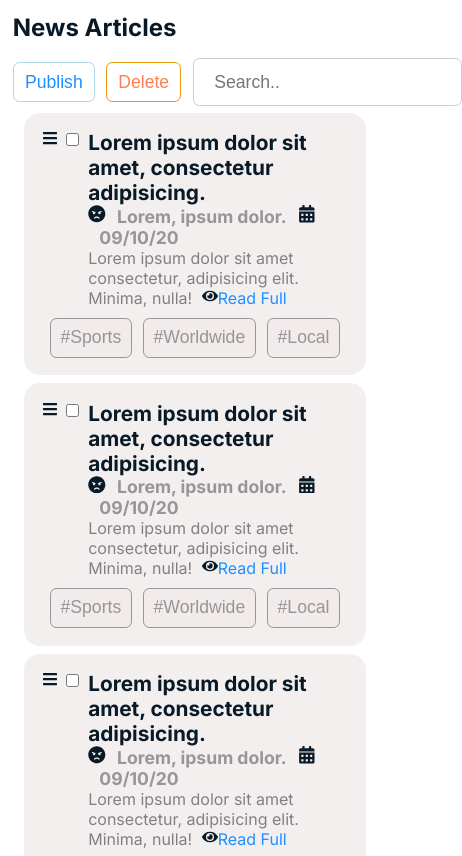
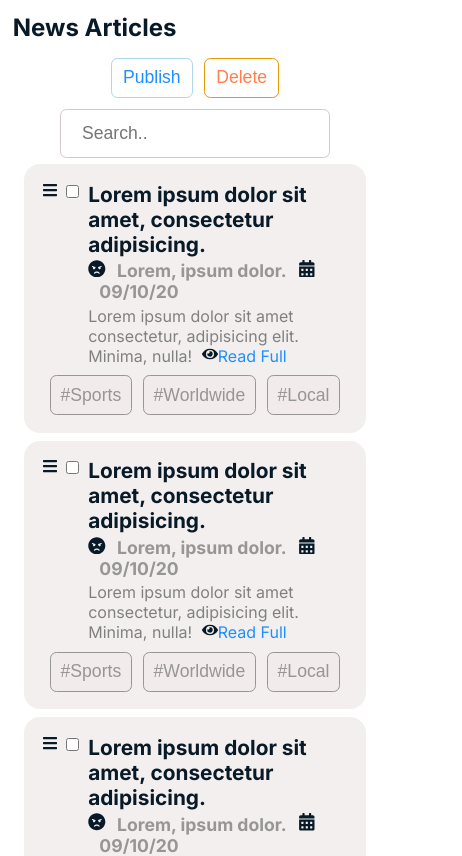
Before and after one commit to nashie1004/Mock-UI, a Next.js app: page / in a window 390 px wide. Shown: the top 856 px of the page, 462 px wide, since content can reach past the window. Built offline with nearby package versions, Linux system fonts and the light colour scheme.

Commit message:
fix some styles

```diff
--- a/app/globals.scss
+++ b/app/globals.scss
@@ -96,6 +96,8 @@
     }
     .info{
       flex: 1;
+      display: grid;
+      gap: .2rem;
 
       h3:first-of-type{
         font-size: 1.3rem;
@@ -203,3 +205,16 @@
 .toggleModal{
   display: grid;
 }
+@media only screen and (max-width: 500px){
+  .header{
+    .header-options{
+      flex-wrap: wrap;
+      justify-content: center;
+
+      input{
+        margin: 0;
+      }
+    }
+  }
+
+}
```
